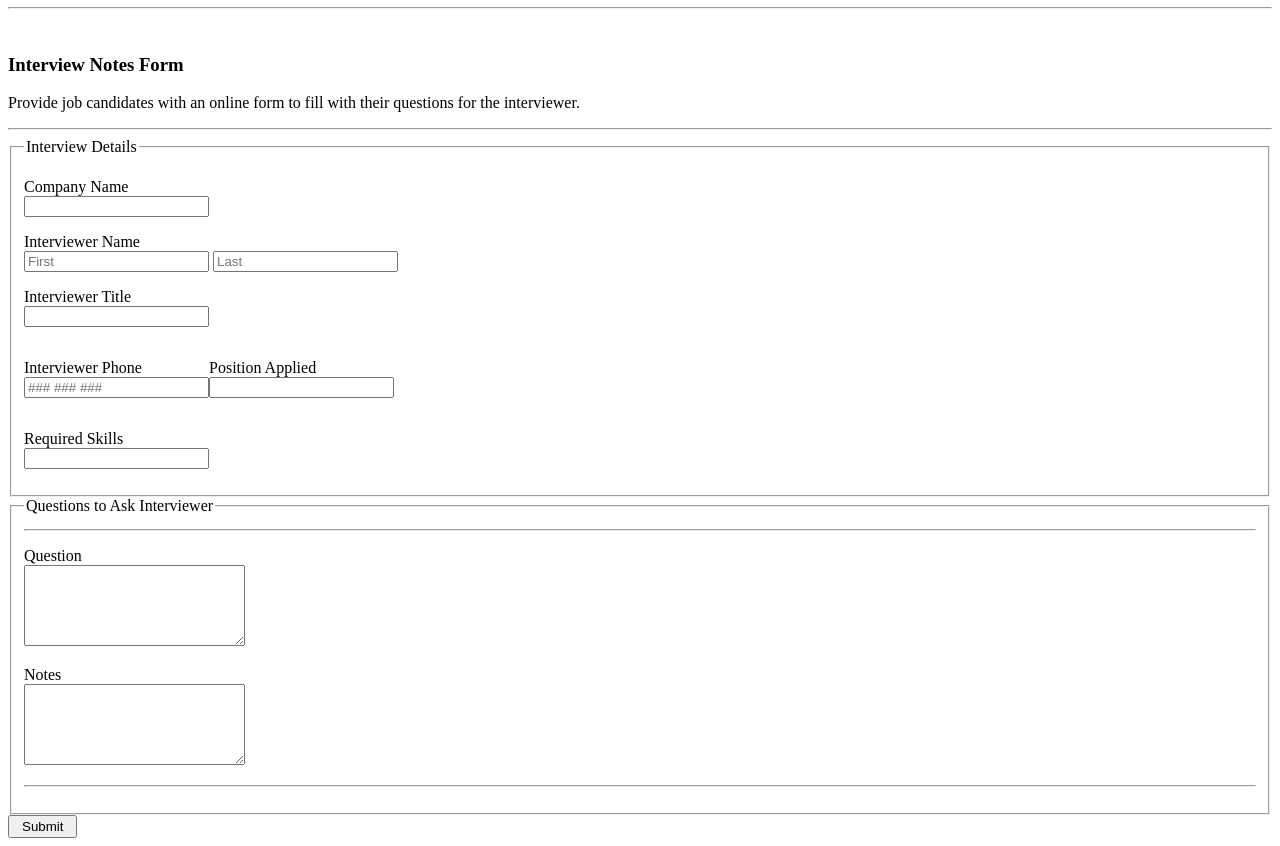
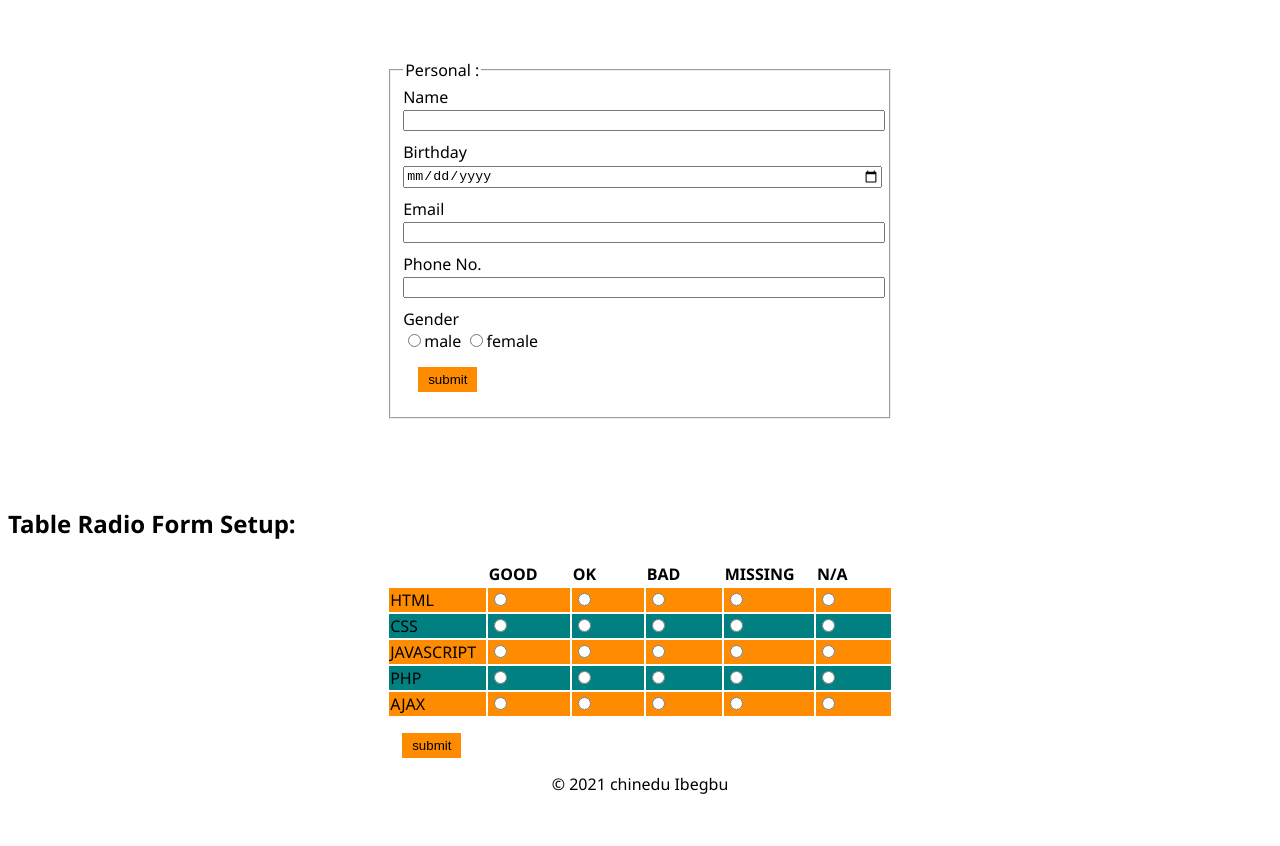
Before and after one commit to NeduIbe/forms-guide, a plain HTML site: page index.html in a window 1280 px wide. Shown: the part 73-919 px from the top of the page. After the commit the page ends 876 px from the top, so only its background shows below. Drawn offline with Linux system fonts and the light colour scheme.

Commit message:
Add files via upload

```diff
--- a/index.html
+++ b/index.html
@@ -3,64 +3,103 @@
 
 <head>
     <meta charset="UTF-8">
+    <meta http-equiv="X-UA-Compatible" content="IE=edge">
     <meta name="viewport" content="width=device-width, initial-scale=1.0">
-    <title>HTML Forms</title>
     <link rel="stylesheet" href="style.css">
+    <title>Document</title>
 </head>
 
 <body>
-    <h1>Interview Notes Forms</h1>
-    <hr> <br>
-    <div class="container">
-        <h3>Interview Notes Form</h3>
-        <p>Provide job candidates with an online form to fill with their questions for the interviewer.</p>
-        <hr>
-        <form action="" target="_blank" method="GET">
-            <fieldset>
-                <legend>Interview Details</legend>
-                <p>
-                    <label for="cName">Company Name</label>
-                    <input type="text" name="cName">
-                </p>
-                <p>
-                    <label for="intName">Interviewer Name</label>
-                    <input type="text" name="fName" placeholder="First">
-                    <input type="text" name="lName" placeholder="Last">
-                </p>
-                <p>
-                    <label for="intTitle">Interviewer Title</label>
-                    <input type="text" name="intTitle">
-                </p>
-                <div class="flex">
-                    <p>
-                        <label for="intPhone">Interviewer Phone</label>
-                    <input type="text" name="intPhone" placeholder="### ### ###">
-                    </p>
-                    <p>
-                        <label for="posApplied">Position Applied</label>
-                    <input type="text" name="posApplied">
-                    </p>
-                </div>
-                <p>
-                    <label for="reqSkills">Required Skills</label>
-                    <input type="text" name="reqSkills">
-                </p>
-            </fieldset>
-
-            <fieldset>
-                <legend>Questions to Ask Interviewer</legend><hr>
-                <p>
-                    <label for="question">Question</label>
-                    <textarea name="question" id="question" cols="25" rows="5" required></textarea>
-                </p>
-                <p>
-                    <label for="notes">Notes</label>
-                    <textarea name="notes" id="notes" cols="25" rows="5"></textarea><hr>
-                </p>
-            </fieldset>
-            <button><input type="submit" name="submit"></button>
-        </form>
+    <h4 id="author">Chinedu</h4>
+    <form action="./index.html" method="GET">
+        <fieldset>
+            <legend>Personal :</legend>
+            <div class="form-group">
+                <label for="name">Name</label>
+                <input type="text" name="name" id="user name">
+            </div>
+            <div class="form-group">
+                <label for="birthday">Birthday</label>
+                <input type="date" name="dateOfBirth" id="user date">
+            </div>
+            <div class="form-group">
+                <label for="email">Email</label>
+                <input type="email" name="email" id="user email">
+            </div>
+            <div class="form-group">
+                <label for="number">Phone No.</label>
+                <input type="tel" name="phoneNo" id="user phone">
+            </div>
+            <div class="form-group">
+                <label for="name">Gender</label>
+                <input type="radio" name="gender" id="male">male
+                <input type="radio" name="gender" id="female">female
+            </div>
+            <input type="submit" id="btn" name="submit" value="submit">
+            <!-- <a href="#" id="btn">submit</a> -->
+        </fieldset>
+    </form>
+    <h2>Table Radio Form Setup:</h2>
+    <div class="table container">
+        <table>
+            <thead>
+                <tr>
+                    <th></th>
+                    <th>GOOD</th>
+                    <th>OK</th>
+                    <th>BAD</th>
+                    <th>MISSING</th>
+                    <th>N/A</th>
+                </tr>
+            </thead>
+            <tbody>
+                <tr class="table row1">
+                    <td>HTML</td>
+                    <td><input type="radio" name="html" id="html"></td>
+                    <td><input type="radio" name="html" id="html"></td>
+                    <td><input type="radio" name="html" id="html"></td>
+                    <td><input type="radio" name="html" id="html"></td>
+                    <td><input type="radio" name="html" id="html"></td>
+                </tr>
+                <tr class="table row2">
+                    <td>CSS</td>
+                    <td><input type="radio" name="css" id=""></td>
+                    <td><input type="radio" name="css" id=""></td>
+                    <td><input type="radio" name="css" id=""></td>
+                    <td><input type="radio" name="css" id=""></td>
+                    <td><input type="radio" name="css" id=""></td>
+                </tr>
+                <tr class="table row3">
+                    <td>JAVASCRIPT</td>
+                    <td><input type="radio" name="javascript" id=""></td>
+                    <td><input type="radio" name="javascript" id=""></td>
+                    <td><input type="radio" name="javascript" id=""></td>
+                    <td><input type="radio" name="javascript" id=""></td>
+                    <td><input type="radio" name="javascript" id=""></td>
+                </tr>
+                <tr class="table row4">
+                    <td>PHP</td>
+                    <td><input type="radio" name="php" id=""></td>
+                    <td><input type="radio" name="php" id=""></td>
+                    <td><input type="radio" name="php" id=""></td>
+                    <td><input type="radio" name="php" id=""></td>
+                    <td><input type="radio" name="php" id=""></td>
+                </tr>
+                <tr class="table row5">
+                    <td>AJAX</td>
+                    <td><input type="radio" name="ajax" id=""></td>
+                    <td><input type="radio" name="ajax" id=""></td>
+                    <td><input type="radio" name="ajax" id=""></td>
+                    <td><input type="radio" name="ajax" id=""></td>
+                    <td><input type="radio" name="ajax" id=""></td>
+                </tr>
+            </tbody>
+        </table>
+        <input type="submit" id="btn" name="submit" value="submit">
     </div>
+    <footer>
+        &COPY; 2021 chinedu Ibegbu
+    </footer>
 </body>
 
 </html>
--- a/style.css
+++ b/style.css
@@ -1,9 +1,64 @@
-label{
+body{
+    font-family: 'Segoe UI', Tahoma, Geneva, Verdana, sans-serif;
+}
+#author{
+    background-color: teal;
+    color: darkorange;
+    width: fit-content;
+    padding-right: 5%;
+}
+#author:hover{
+    background-color: darkorange;
+    color: teal;
+}
+.form-group label{
     display: block;
 }
-.flex{
-    display: flex;
+input[type="text"], [type="date"], [type="email"], [type="tel"]{
+    margin-bottom: 10px;
+    width: 100%;
 }
-input[type="submit"]{
+form{
+    display: block;
+    margin: 7% 30%;
+
+}
+#btn{
+    background-color: darkorange;
+    padding: 5px 10px;
+    margin: 15px;
     border: none;
+    text-decoration: none;
+    color: black;
 }
+#btn:hover{
+    background-color: darkorchid;
+}
+footer{
+    text-align: center;
+}
+
+/* Table Survey form styling */
+
+.table{
+    margin: 0 30%;
+    text-align: left;
+}
+th{
+    width: 100px;
+}
+.table.row1{
+    background-color: darkorange;
+}
+.table.row2{
+    background-color: teal;
+}
+.table.row3{
+    background-color: darkorange;
+}
+.table.row4{
+    background-color: teal;
+}
+.table.row5{
+    background-color: darkorange;
+}
```
